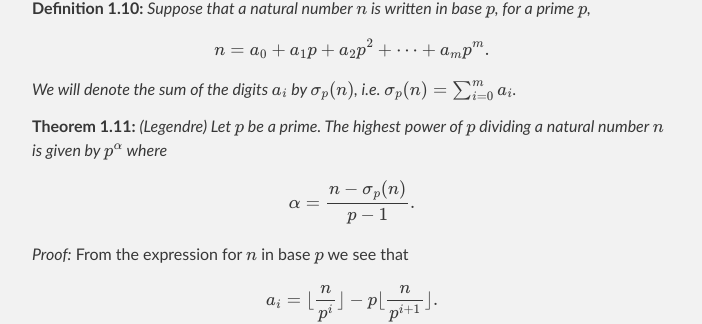
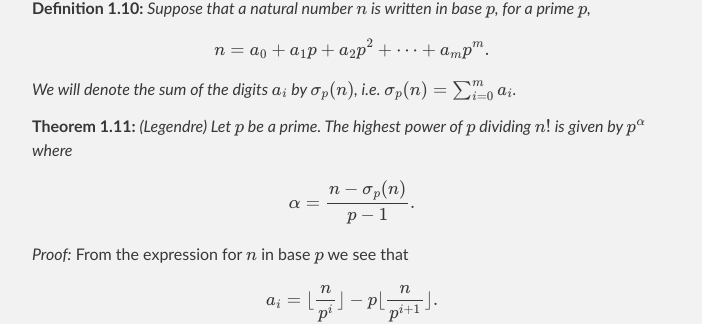
Before and after one commit to wbhart/SimpleMath, a Jekyll site: the page built from factorials.html, in a window 1280 px wide and 900 px high, scrolled down 2195 px. Shown: the part 146-470 px from the top of the window, without its empty margins (288-990 px from the left). Built offline with Jekyll 4.4.1, drawn with Linux system fonts in a browser that asks for light colours; formulas are drawn with MathJax 3.

Commit message:
Update factorials.html

```diff
--- a/factorials.html
+++ b/factorials.html
@@ -105,7 +105,7 @@ $$n = a_0 + a_1p + a_2p^2 + \cdots + a_mp^m.$$
 We will denote the sum of the digits $a_i$ by $\sigma_p(n)$, i.e. $\sigma_p(n) = \sum_{i=0}^m a_i$.
 </definition>
 
-<theorem> (Legendre) Let $p$ be a prime. The highest power of $p$ dividing a natural number $n$ is given by $p^\alpha$
+<theorem> (Legendre) Let $p$ be a prime. The highest power of $p$ dividing $n!$ is given by $p^\alpha$
 where $$\alpha = \frac{n - \sigma_p(n)}{p - 1}.$$
 </theorem>
 
```
